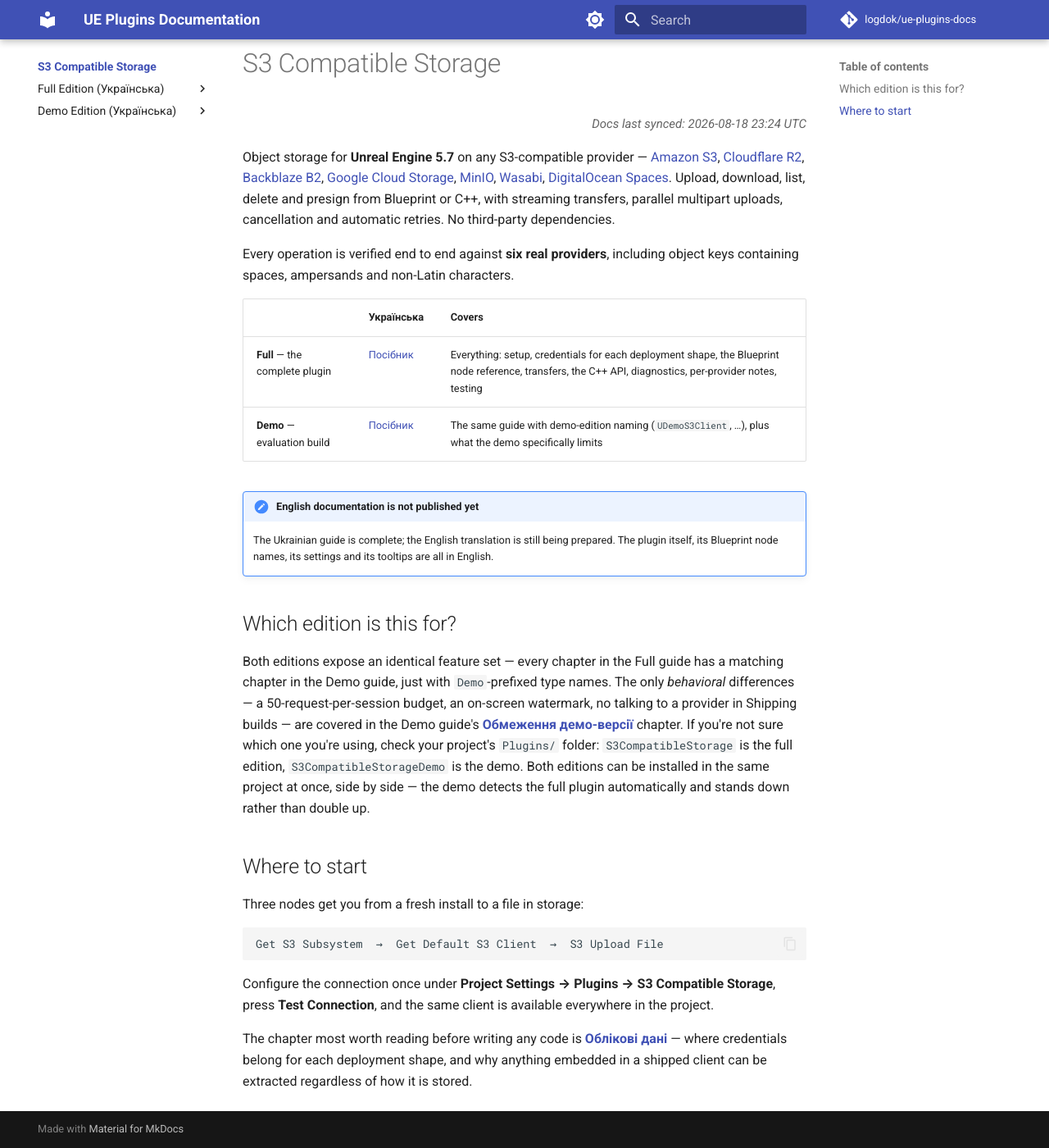
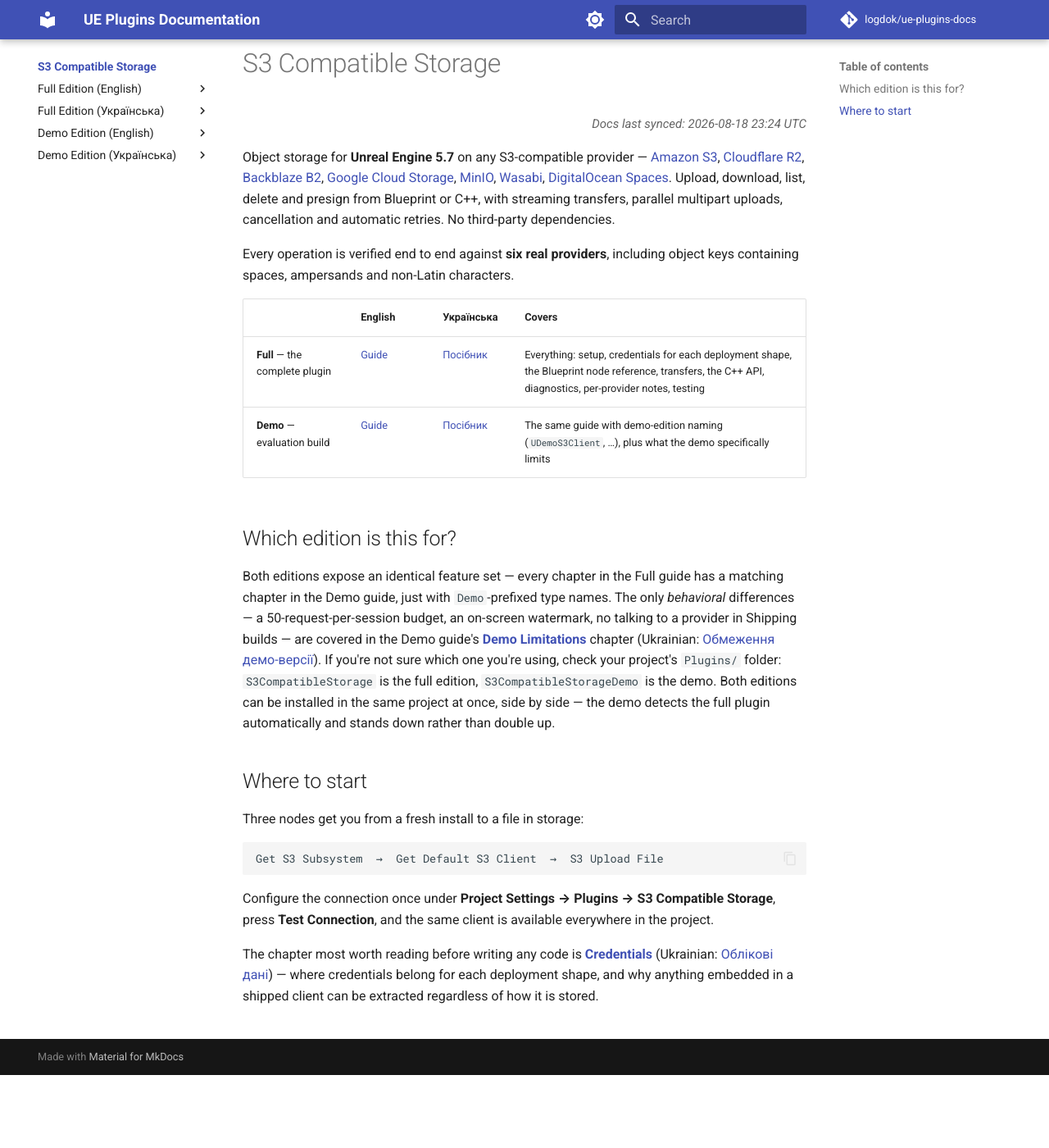
Before and after one commit to logdok/ue-plugins-docs, an MkDocs documentation site: the page built from docs/s3-compatible-storage/index.md, in a window 1280 px wide and 1400 px high, scrolled down 89 px. Shown: the whole window at 82% size. Built offline with MkDocs 1.6.1 and Material for MkDocs 9.7.7, drawn with Linux system fonts in a browser that asks for light colours; comment, search, counter and statistics services are not loaded; part of the change alters nothing that is shown.

Commit message:
Add English nav and overview links for S3 Compatible Storage
Full/Demo (English) nav blocks, matching the QuestSystem reference
shape; overview page's table and cross-links now include English
alongside Ukrainian. The synced doc trees (Full/en, Demo/en) arrive
separately via S3CompatibleStorage's own push-docs.yml.

Co-Authored-By: Claude Sonnet 5 <noreply@anthropic.com>

```diff
--- a/docs/s3-compatible-storage/index.md
+++ b/docs/s3-compatible-storage/index.md
@@ -8,17 +8,14 @@ Object storage for **Unreal Engine 5.7** on any S3-compatible provider — [Amaz
 
 Every operation is verified end to end against **six real providers**, including object keys containing spaces, ampersands and non-Latin characters.
 
-| | Українська | Covers |
-|---|---|---|
-| **Full** — the complete plugin | [Посібник](Full/uk/README.md) | Everything: setup, credentials for each deployment shape, the Blueprint node reference, transfers, the C++ API, diagnostics, per-provider notes, testing |
-| **Demo** — evaluation build | [Посібник](Demo/uk/README.md) | The same guide with demo-edition naming (`UDemoS3Client`, …), plus what the demo specifically limits |
-
-!!! note "English documentation is not published yet"
-    The Ukrainian guide is complete; the English translation is still being prepared. The plugin itself, its Blueprint node names, its settings and its tooltips are all in English.
+| | English | Українська | Covers |
+|---|---|---|---|
+| **Full** — the complete plugin | [Guide](Full/en/README.md) | [Посібник](Full/uk/README.md) | Everything: setup, credentials for each deployment shape, the Blueprint node reference, transfers, the C++ API, diagnostics, per-provider notes, testing |
+| **Demo** — evaluation build | [Guide](Demo/en/README.md) | [Посібник](Demo/uk/README.md) | The same guide with demo-edition naming (`UDemoS3Client`, …), plus what the demo specifically limits |
 
 ## Which edition is this for?
 
-Both editions expose an identical feature set — every chapter in the Full guide has a matching chapter in the Demo guide, just with `Demo`-prefixed type names. The only *behavioral* differences — a 50-request-per-session budget, an on-screen watermark, no talking to a provider in Shipping builds — are covered in the Demo guide's **[Обмеження демо-версії](Demo/uk/00-Demo-Limitations.md)** chapter. If you're not sure which one you're using, check your project's `Plugins/` folder: `S3CompatibleStorage` is the full edition, `S3CompatibleStorageDemo` is the demo. Both editions can be installed in the same project at once, side by side — the demo detects the full plugin automatically and stands down rather than double up.
+Both editions expose an identical feature set — every chapter in the Full guide has a matching chapter in the Demo guide, just with `Demo`-prefixed type names. The only *behavioral* differences — a 50-request-per-session budget, an on-screen watermark, no talking to a provider in Shipping builds — are covered in the Demo guide's **[Demo Limitations](Demo/en/00-Demo-Limitations.md)** chapter (Ukrainian: [Обмеження демо-версії](Demo/uk/00-Demo-Limitations.md)). If you're not sure which one you're using, check your project's `Plugins/` folder: `S3CompatibleStorage` is the full edition, `S3CompatibleStorageDemo` is the demo. Both editions can be installed in the same project at once, side by side — the demo detects the full plugin automatically and stands down rather than double up.
 
 ## Where to start
 
@@ -30,4 +27,4 @@ Get S3 Subsystem  →  Get Default S3 Client  →  S3 Upload File
 
 Configure the connection once under **Project Settings → Plugins → S3 Compatible Storage**, press **Test Connection**, and the same client is available everywhere in the project.
 
-The chapter most worth reading before writing any code is **[Облікові дані](Full/uk/03-Credentials.md)** — where credentials belong for each deployment shape, and why anything embedded in a shipped client can be extracted regardless of how it is stored.
+The chapter most worth reading before writing any code is **[Credentials](Full/en/03-Credentials.md)** (Ukrainian: [Облікові дані](Full/uk/03-Credentials.md)) — where credentials belong for each deployment shape, and why anything embedded in a shipped client can be extracted regardless of how it is stored.
--- a/mkdocs.yml
+++ b/mkdocs.yml
@@ -130,6 +130,23 @@ nav:
           - 11 Поширені запитання: quest-system/Demo/uk/11-FAQ.md
   - S3 Compatible Storage:
       - Overview: s3-compatible-storage/index.md
+      - Full Edition (English):
+          - Guide: s3-compatible-storage/Full/en/README.md
+          - Release Notes: s3-compatible-storage/Full/en/Release-Notes.md
+          - 01 Quick Start: s3-compatible-storage/Full/en/01-Quick-Start.md
+          - 02 Configuration: s3-compatible-storage/Full/en/02-Configuration.md
+          - 03 Credentials: s3-compatible-storage/Full/en/03-Credentials.md
+          - 04 Blueprint Operations: s3-compatible-storage/Full/en/04-Blueprint-Operations.md
+          - 05 Transfers: s3-compatible-storage/Full/en/05-Transfers.md
+          - 06 C++ API: s3-compatible-storage/Full/en/06-Cpp-API.md
+          - 07 Errors & Diagnostics: s3-compatible-storage/Full/en/07-Errors-And-Diagnostics.md
+          - 08 Providers: s3-compatible-storage/Full/en/08-Providers.md
+          - 09 Testing: s3-compatible-storage/Full/en/09-Testing.md
+          - 10 Deployment: s3-compatible-storage/Full/en/10-Deployment.md
+          - 11 FAQ: s3-compatible-storage/Full/en/11-FAQ.md
+          - 12 Debug Console: s3-compatible-storage/Full/en/12-Debug-Console.md
+          - 13 Profile Scenarios: s3-compatible-storage/Full/en/13-Profile-Scenarios.md
+          - 14 Credentials Cookbook: s3-compatible-storage/Full/en/14-Credentials-Cookbook.md
       - Full Edition (Українська):
           - Посібник: s3-compatible-storage/Full/uk/README.md
           - Примітки до випуску: s3-compatible-storage/Full/uk/Release-Notes.md
@@ -147,6 +164,24 @@ nav:
           - 12 Консоль розробника: s3-compatible-storage/Full/uk/12-Debug-Console.md
           - 13 Профілі на практиці: s3-compatible-storage/Full/uk/13-Profile-Scenarios.md
           - 14 Рецепти облікових даних: s3-compatible-storage/Full/uk/14-Credentials-Cookbook.md
+      - Demo Edition (English):
+          - Guide: s3-compatible-storage/Demo/en/README.md
+          - Release Notes: s3-compatible-storage/Demo/en/Release-Notes.md
+          - 00 Demo Limitations: s3-compatible-storage/Demo/en/00-Demo-Limitations.md
+          - 01 Quick Start: s3-compatible-storage/Demo/en/01-Quick-Start.md
+          - 02 Configuration: s3-compatible-storage/Demo/en/02-Configuration.md
+          - 03 Credentials: s3-compatible-storage/Demo/en/03-Credentials.md
+          - 04 Blueprint Operations: s3-compatible-storage/Demo/en/04-Blueprint-Operations.md
+          - 05 Transfers: s3-compatible-storage/Demo/en/05-Transfers.md
+          - 06 C++ API: s3-compatible-storage/Demo/en/06-Cpp-API.md
+          - 07 Errors & Diagnostics: s3-compatible-storage/Demo/en/07-Errors-And-Diagnostics.md
+          - 08 Providers: s3-compatible-storage/Demo/en/08-Providers.md
+          - 09 Testing: s3-compatible-storage/Demo/en/09-Testing.md
+          - 10 Deployment: s3-compatible-storage/Demo/en/10-Deployment.md
+          - 11 FAQ: s3-compatible-storage/Demo/en/11-FAQ.md
+          - 12 Debug Console: s3-compatible-storage/Demo/en/12-Debug-Console.md
+          - 13 Profile Scenarios: s3-compatible-storage/Demo/en/13-Profile-Scenarios.md
+          - 14 Credentials Cookbook: s3-compatible-storage/Demo/en/14-Credentials-Cookbook.md
       - Demo Edition (Українська):
           - Посібник: s3-compatible-storage/Demo/uk/README.md
           - Примітки до випуску: s3-compatible-storage/Demo/uk/Release-Notes.md
```
